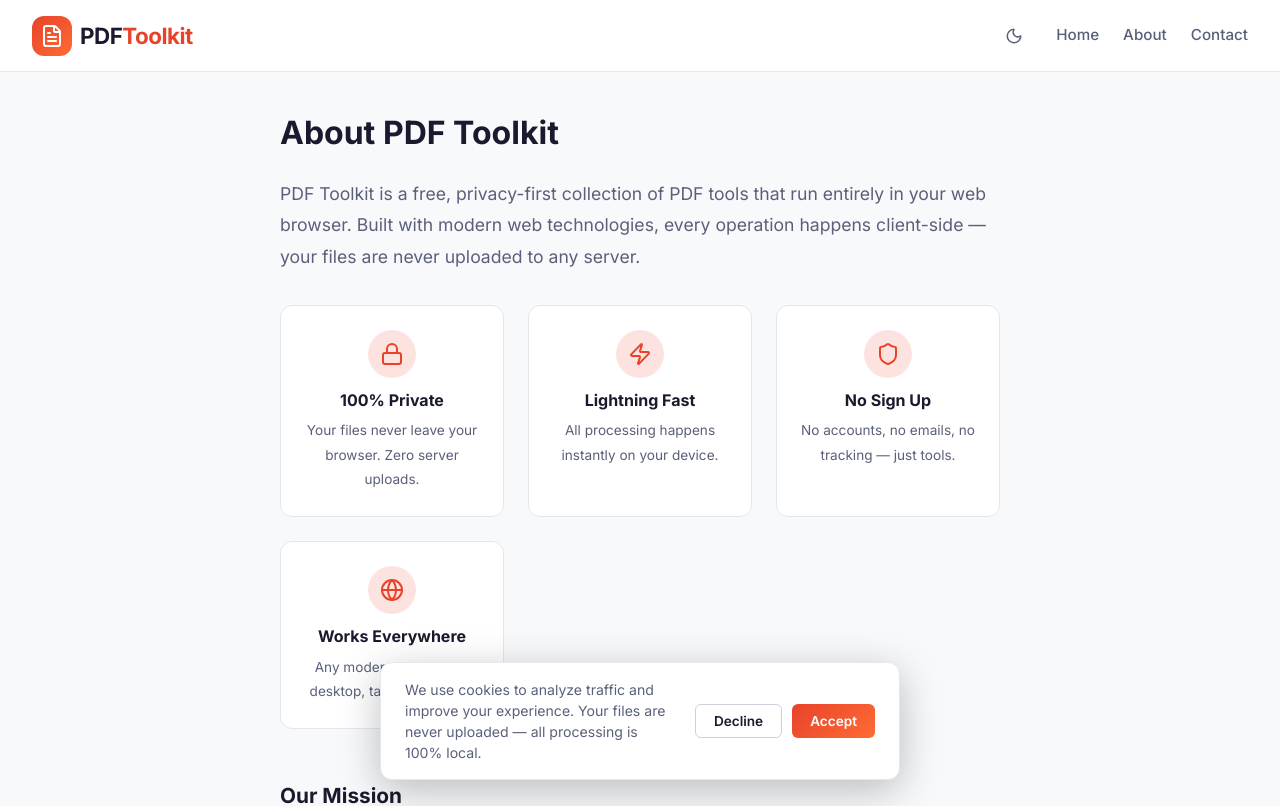
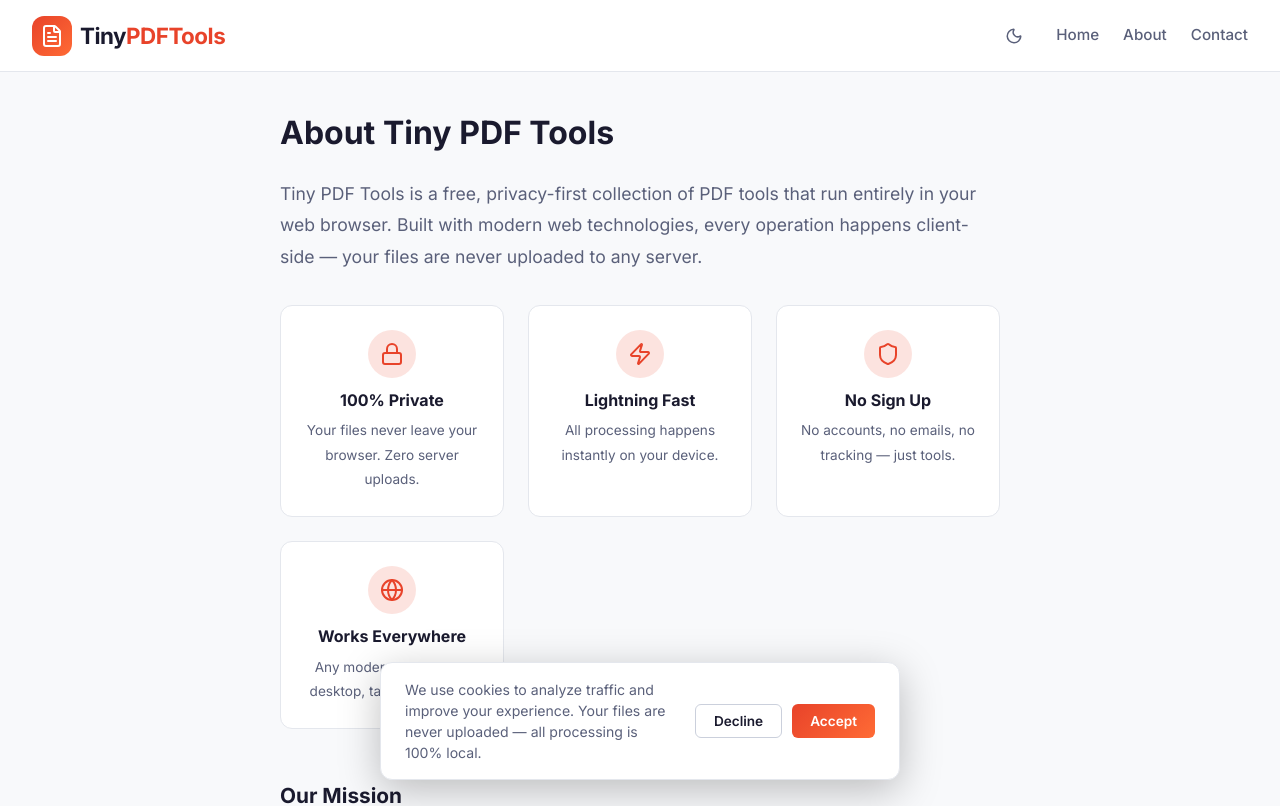
Before and after one commit to rshoaib/pdftoolkit, a React (Vite) app: page /about in a window 1280 px wide. Shown: the top 806 px of the page. Built offline with nearby package versions, Linux system fonts and the light colour scheme; no server answers.

Commit message:
Rebrand to Tiny PDF Tools (tinypdftools.com)

```diff
--- a/index.html
+++ b/index.html
@@ -4,19 +4,19 @@
     <meta charset="UTF-8" />
     <link rel="icon" type="image/svg+xml" href="/favicon.svg" />
     <meta name="viewport" content="width=device-width, initial-scale=1.0" />
-    <title>PDF Toolkit - Free Online PDF Tools | Merge, Split, Compress</title>
+    <title>Tiny PDF Tools - Free Online PDF Tools | Merge, Split, Compress</title>
     <meta name="description" content="Free online PDF tools that run 100% in your browser. Merge, split, compress PDFs, convert PDF to images and images to PDF. No uploads, no accounts — 100% private.">
 
     <!-- Open Graph -->
     <meta property="og:type" content="website">
-    <meta property="og:site_name" content="PDF Toolkit">
-    <meta property="og:title" content="PDF Toolkit - Free Online PDF Tools">
+    <meta property="og:site_name" content="Tiny PDF Tools">
+    <meta property="og:title" content="Tiny PDF Tools - Free Online PDF Tools">
     <meta property="og:description" content="Merge, split, compress PDFs and convert between PDF and images. 100% client-side, no uploads required.">
-    <meta property="og:url" content="https://pdftoolkit.com">
+    <meta property="og:url" content="https://tinypdftools.com">
 
     <!-- Twitter Card -->
     <meta name="twitter:card" content="summary_large_image">
-    <meta name="twitter:title" content="PDF Toolkit - Free Online PDF Tools">
+    <meta name="twitter:title" content="Tiny PDF Tools - Free Online PDF Tools">
     <meta name="twitter:description" content="Free PDF tools that run entirely in your browser. No uploads, 100% private.">
 
     <!-- Preconnect to Google Fonts -->
@@ -38,12 +38,12 @@
     {
       "@context": "https://schema.org",
       "@type": "WebSite",
-      "name": "PDF Toolkit",
-      "url": "https://pdftoolkit.com",
+      "name": "Tiny PDF Tools",
+      "url": "https://tinypdftools.com",
       "description": "Free online PDF tools. Merge, split, compress PDFs and convert between PDF and images — 100% in your browser.",
       "potentialAction": {
         "@type": "SearchAction",
-        "target": "https://pdftoolkit.com/?q={search_term_string}",
+        "target": "https://tinypdftools.com/?q={search_term_string}",
         "query-input": "required name=search_term_string"
       }
     }
@@ -52,7 +52,7 @@
     {
       "@context": "https://schema.org",
       "@type": "SoftwareApplication",
-      "name": "PDF Toolkit",
+      "name": "Tiny PDF Tools",
       "applicationCategory": "UtilitiesApplication",
       "operatingSystem": "Web Browser",
       "offers": { "@type": "Offer", "price": "0", "priceCurrency": "USD" },
@@ -72,14 +72,14 @@
   <body>
     <div id="root">
       <div style="display:none">
-        <h1>PDF Toolkit — Free Online PDF Tools</h1>
+        <h1>Tiny PDF Tools — Free Online PDF Tools</h1>
         <h2>Merge, Split, Compress PDFs & Convert Between PDF and Images</h2>
         <p>Free online PDF tools that run entirely in your browser. Merge PDFs, split pages, compress file sizes, convert PDF to images and images to PDF — no uploads, no accounts, 100% private.</p>
       </div>
     </div>
     <noscript>
       <div style="max-width:700px;margin:40px auto;padding:20px;font-family:system-ui,sans-serif;">
-        <h1>PDF Toolkit — Free Online PDF Tools</h1>
+        <h1>Tiny PDF Tools — Free Online PDF Tools</h1>
         <p>Free online PDF tools that run entirely in your browser. JavaScript is required to use these tools.</p>
       </div>
     </noscript>
--- a/scripts/generate-sitemap.js
+++ b/scripts/generate-sitemap.js
@@ -3,7 +3,7 @@ import path from 'path';
 import { fileURLToPath } from 'url';
 
 const __dirname = path.dirname(fileURLToPath(import.meta.url));
-const DOMAIN = 'https://pdftoolkit.com';
+const DOMAIN = 'https://tinypdftools.com';
 
 const routes = [
   '/',
--- a/src/components/About.jsx
+++ b/src/components/About.jsx
@@ -9,9 +9,9 @@ const features = [
 
 const About = () => (
   <div className="static-page">
-    <h1>About PDF Toolkit</h1>
+    <h1>About Tiny PDF Tools</h1>
     <p className="about-intro">
-      PDF Toolkit is a free, privacy-first collection of PDF tools that run entirely in your web browser.
+      Tiny PDF Tools is a free, privacy-first collection of PDF tools that run entirely in your web browser.
       Built with modern web technologies, every operation happens client-side — your files are never uploaded to any server.
     </p>
 
--- a/src/components/Contact.jsx
+++ b/src/components/Contact.jsx
@@ -14,7 +14,7 @@ const Contact = () => (
         </div>
         <h3>Email</h3>
         <p>For general inquiries and support</p>
-        <a href="mailto:hello@pdftoolkit.com" className="contact-link">hello@pdftoolkit.com</a>
+        <a href="mailto:hello@tinypdftools.com" className="contact-link">hello@tinypdftools.com</a>
       </div>
       <div className="contact-card">
         <div className="contact-icon">
@@ -22,7 +22,7 @@ const Contact = () => (
         </div>
         <h3>Feature Requests</h3>
         <p>Suggest new tools or improvements</p>
-        <a href="mailto:hello@pdftoolkit.com?subject=Feature%20Request" className="contact-link">Send a request</a>
+        <a href="mailto:hello@tinypdftools.com?subject=Feature%20Request" className="contact-link">Send a request</a>
       </div>
     </div>
 
--- a/src/components/Layout.jsx
+++ b/src/components/Layout.jsx
@@ -14,7 +14,7 @@ const Layout = ({ children, onNavigate }) => {
             <FileText size={24} />
           </div>
           <div className="logo-text">
-            PDF<span className="text-highlight">Toolkit</span>
+            Tiny<span className="text-highlight">PDFTools</span>
           </div>
         </div>
         <nav className="nav">
@@ -37,7 +37,7 @@ const Layout = ({ children, onNavigate }) => {
 
       <footer className="footer">
         <p className="footer-text">
-          &copy; {new Date().getFullYear()} PDF Toolkit. 100% Client-Side Privacy.
+          &copy; {new Date().getFullYear()} Tiny PDF Tools. 100% Client-Side Privacy.
         </p>
         <div className="footer-links">
           <a href="https://www.buymeacoffee.com/rshoaib" target="_blank" rel="noopener noreferrer" className="footer-link coffee-link">
--- a/src/components/PrivacyPolicy.jsx
+++ b/src/components/PrivacyPolicy.jsx
@@ -5,7 +5,7 @@ const PrivacyPolicy = () => (
 
     <section>
       <h2>Your Privacy is Our Priority</h2>
-      <p>PDF Toolkit is a 100% client-side web application. <strong>None of your files are ever uploaded to any server.</strong> All PDF processing happens entirely within your browser using JavaScript.</p>
+      <p>Tiny PDF Tools is a 100% client-side web application. <strong>None of your files are ever uploaded to any server.</strong> All PDF processing happens entirely within your browser using JavaScript.</p>
     </section>
 
     <section>
--- a/src/components/TermsOfService.jsx
+++ b/src/components/TermsOfService.jsx
@@ -5,12 +5,12 @@ const TermsOfService = () => (
 
     <section>
       <h2>1. Acceptance</h2>
-      <p>By using PDF Toolkit, you agree to these terms. If you do not agree, please do not use the service.</p>
+      <p>By using Tiny PDF Tools, you agree to these terms. If you do not agree, please do not use the service.</p>
     </section>
 
     <section>
       <h2>2. Service Description</h2>
-      <p>PDF Toolkit provides free, browser-based PDF manipulation tools. All processing occurs on your device. We do not store, transmit, or have access to your files.</p>
+      <p>Tiny PDF Tools provides free, browser-based PDF manipulation tools. All processing occurs on your device. We do not store, transmit, or have access to your files.</p>
     </section>
 
     <section>
@@ -20,7 +20,7 @@ const TermsOfService = () => (
 
     <section>
       <h2>4. Limitation of Liability</h2>
-      <p>PDF Toolkit shall not be liable for any damages arising from the use of, or inability to use, this service. Always keep backup copies of your original files.</p>
+      <p>Tiny PDF Tools shall not be liable for any damages arising from the use of, or inability to use, this service. Always keep backup copies of your original files.</p>
     </section>
 
     <section>
--- a/src/components/ToolSelector.jsx
+++ b/src/components/ToolSelector.jsx
@@ -44,7 +44,7 @@ const ToolSelector = () => {
     <div className="tool-selector">
       {/* Hero */}
       <section className="hero">
-        <div className="hero-badge">100% Free & Private</div>
+        <div className="hero-badge">✨ 100% Free & Private — No Uploads</div>
         <h1 className="hero-title">
           All-in-One <span className="gradient-text">PDF Tools</span>
         </h1>
```
Also changed, not shown: public/robots.txt.
